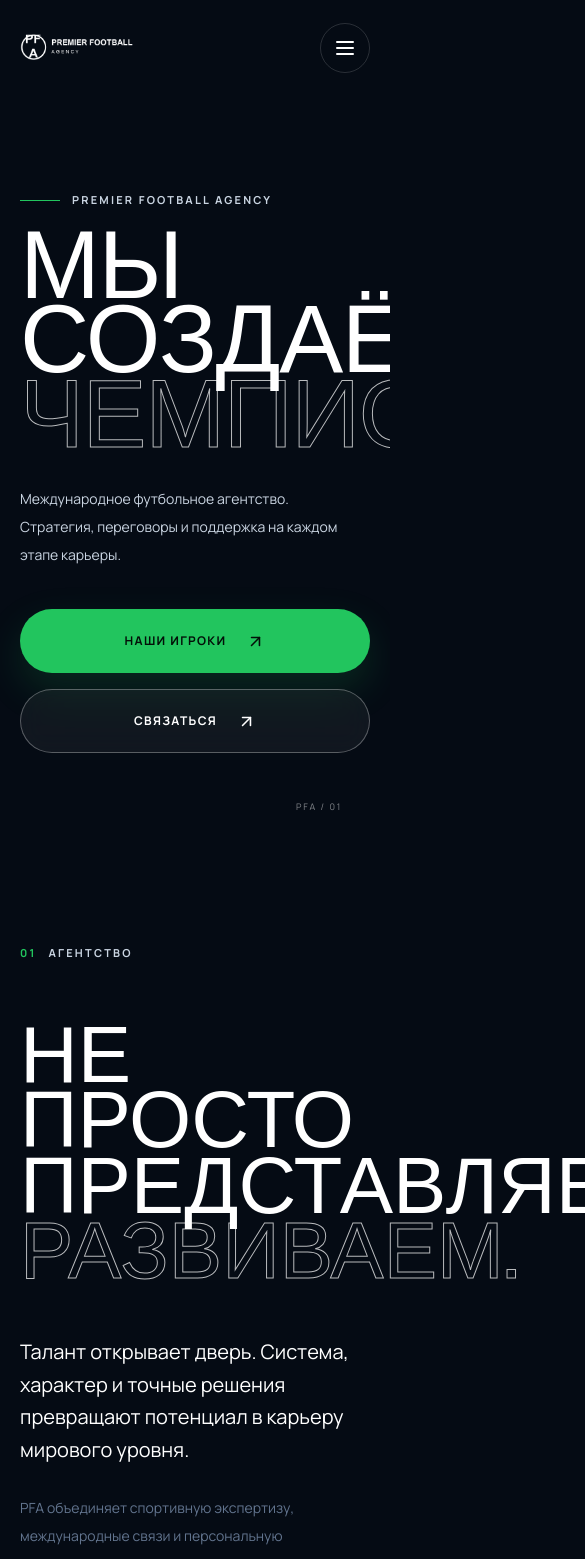
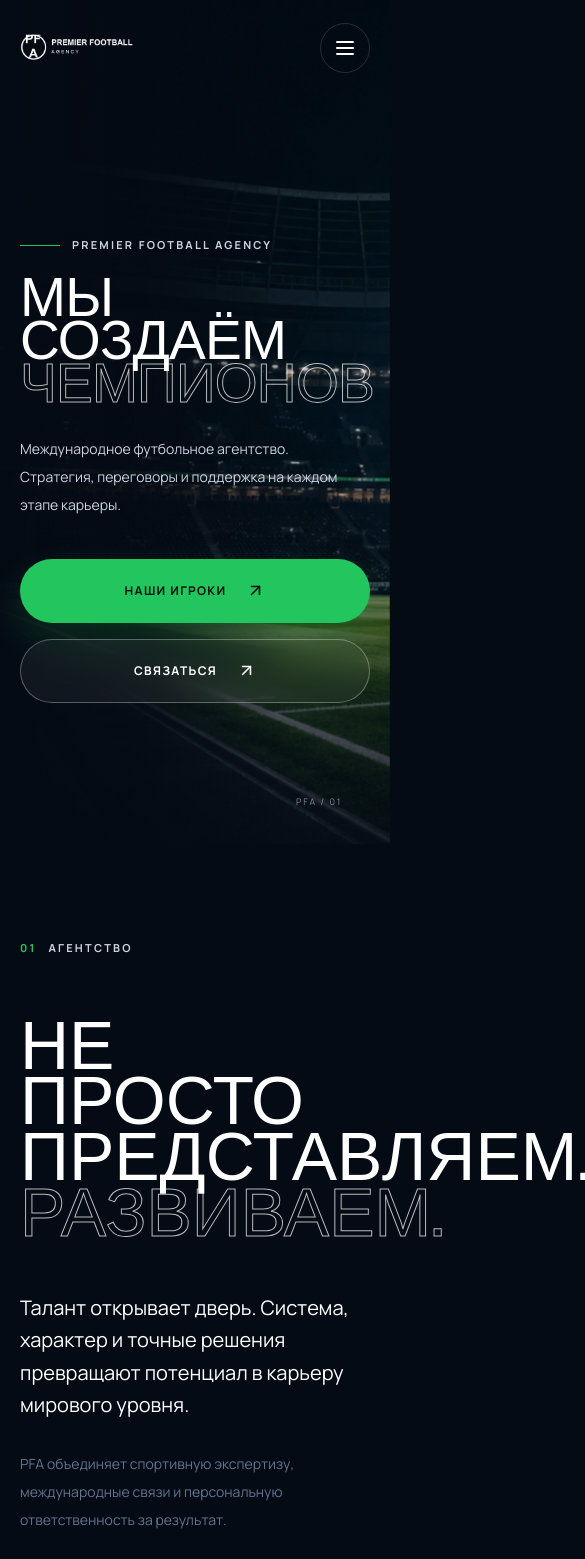
Before and after one commit to malinkavip67/pfa-site_, a Next.js app: page / in a window 390 px wide. Shown: the top 1559 px of the page, 585 px wide, since content can reach past the window. Built offline with nearby package versions, Linux system fonts and the light colour scheme.

Commit message:
fix: harden responsive presentation and local fonts

```diff
--- a/app/players/[slug]/page.tsx
+++ b/app/players/[slug]/page.tsx
@@ -18,5 +18,5 @@ export default async function PlayerPage({ params }: Props) {
   const { slug } = await params;
   const player = players.find((item) => item.slug === slug);
   if (!player) notFound();
-  return <section className="min-h-screen pb-24 pt-32"><Container className="grid grid-cols-[1fr_1.1fr] gap-20 max-lg:grid-cols-1"><div className="relative min-h-[72vh] overflow-hidden"><Image src={player.image} fill priority sizes="(max-width: 1024px) 100vw, 50vw" className="object-cover" alt={player.name} /></div><div className="flex flex-col justify-end pb-10"><span className="text-[10px] uppercase tracking-[.2em] text-[#22C55E]">{player.position}</span><h1 className="font-display mt-5 text-[clamp(6rem,11vw,10rem)] uppercase leading-[.8]">{player.name}</h1><dl className="mt-12 grid grid-cols-2 gap-y-7 border-t border-white/10 pt-8 text-sm"><div><dt className="text-slate-500">Страна</dt><dd className="mt-1">{player.country}</dd></div><div><dt className="text-slate-500">Возраст</dt><dd className="mt-1">{player.age}</dd></div><div><dt className="text-slate-500">Рост</dt><dd className="mt-1">{player.height} см</dd></div><div><dt className="text-slate-500">Вес</dt><dd className="mt-1">{player.weight} кг</dd></div></dl></div></Container></section>;
+  return <section className="min-h-screen pb-24 pt-32"><Container className="grid grid-cols-[1fr_1.1fr] gap-20 max-lg:grid-cols-1"><div className="relative min-h-[72vh] overflow-hidden"><Image src={player.image} fill priority sizes="(max-width: 1024px) 100vw, 50vw" className="object-cover" alt={player.name} /></div><div className="flex flex-col justify-end pb-10"><span className="text-[10px] uppercase tracking-[.2em] text-[#22C55E]">{player.position}</span><h1 className="font-display mt-5 text-[clamp(6rem,11vw,10rem)] uppercase leading-[.8] max-sm:text-[5rem]">{player.name}</h1><dl className="mt-12 grid grid-cols-2 gap-y-7 border-t border-white/10 pt-8 text-sm"><div><dt className="text-slate-500">Страна</dt><dd className="mt-1">{player.country}</dd></div><div><dt className="text-slate-500">Возраст</dt><dd className="mt-1">{player.age}</dd></div><div><dt className="text-slate-500">Рост</dt><dd className="mt-1">{player.height} см</dd></div><div><dt className="text-slate-500">Вес</dt><dd className="mt-1">{player.weight} кг</dd></div></dl></div></Container></section>;
 }
--- a/components/home/About.tsx
+++ b/components/home/About.tsx
@@ -6,7 +6,7 @@ export default function About() {
   return <section id="agency" className="py-36 max-md:py-24"><Container>
     <AnimatedReveal><SectionTitle index="01">Агентство</SectionTitle></AnimatedReveal>
     <AnimatedReveal className="mt-16 grid grid-cols-[1.35fr_.65fr] items-end gap-20 max-lg:grid-cols-1 max-lg:gap-12">
-      <h2 className="font-display text-[clamp(5rem,8vw,8rem)] uppercase leading-[.82]">Не просто<br />представляем.<br /><span className="text-outline">Развиваем.</span></h2>
+      <h2 className="font-display text-[clamp(5rem,8vw,8rem)] uppercase leading-[.82] max-sm:text-[4.25rem]">Не просто<br />представляем.<br /><span className="text-outline">Развиваем.</span></h2>
       <div className="max-w-lg"><p className="text-xl leading-relaxed">Талант открывает дверь. Система, характер и точные решения превращают потенциал в карьеру мирового уровня.</p><p className="mt-7 text-sm leading-7 text-slate-500">PFA объединяет спортивную экспертизу, международные связи и персональную ответственность за результат.</p></div>
     </AnimatedReveal>
   </Container></section>;
--- a/components/home/CallToAction.tsx
+++ b/components/home/CallToAction.tsx
@@ -4,5 +4,5 @@ import Container from "@/components/ui/Container";
 import SectionTitle from "@/components/ui/SectionTitle";
 
 export default function CallToAction() {
-  return <section className="relative flex min-h-[78vh] items-center overflow-hidden text-center"><div className="absolute left-1/2 top-1/2 size-[42rem] -translate-x-1/2 -translate-y-1/2 rounded-full bg-[radial-gradient(circle,rgba(34,197,94,.12),transparent_65%)]" /><Container className="relative"><AnimatedReveal><SectionTitle className="justify-center" index="05">Контакты</SectionTitle><h2 className="font-display mt-6 text-[clamp(5.5rem,11vw,10rem)] uppercase leading-[.8]">Ваш следующий<br /><span className="text-outline">большой шаг</span></h2><p className="mx-auto mt-8 max-w-xl text-sm leading-7 text-slate-300">Готовы обсудить карьеру, трансфер или партнёрство?<br />Начнём с личного разговора.</p><ButtonLink className="mt-9" href="mailto:hello@pfa.agency">hello@pfa.agency</ButtonLink></AnimatedReveal></Container></section>;
+  return <section className="relative flex min-h-[78vh] items-center overflow-hidden text-center"><div className="absolute inset-0 bg-[radial-gradient(circle,rgba(34,197,94,.12),transparent_55%)]" /><Container className="relative"><AnimatedReveal><SectionTitle className="justify-center" index="05">Контакты</SectionTitle><h2 className="font-display mt-6 text-[clamp(5.5rem,11vw,10rem)] uppercase leading-[.8] max-sm:text-[4.25rem]">Ваш следующий<br /><span className="text-outline">большой шаг</span></h2><p className="mx-auto mt-8 max-w-xl text-sm leading-7 text-slate-300">Готовы обсудить карьеру, трансфер или партнёрство?<br />Начнём с личного разговора.</p><ButtonLink className="mt-9" href="mailto:hello@pfa.agency">hello@pfa.agency</ButtonLink></AnimatedReveal></Container></section>;
 }
--- a/components/home/FeaturedPlayers.tsx
+++ b/components/home/FeaturedPlayers.tsx
@@ -9,7 +9,7 @@ interface Props { players: Player[]; }
 
 export default function FeaturedPlayers({ players }: Props) {
   return <section className="bg-[#08111D] py-36 max-md:py-24"><Container>
-    <AnimatedReveal className="grid grid-cols-[1fr_2fr] max-lg:grid-cols-1 max-lg:gap-10"><SectionTitle index="03">Игроки</SectionTitle><h2 className="font-display text-[clamp(5rem,8vw,8rem)] uppercase leading-[.82]">Талант.<br /><span className="text-outline">Характер. Будущее.</span></h2></AnimatedReveal>
+    <AnimatedReveal className="grid grid-cols-[1fr_2fr] max-lg:grid-cols-1 max-lg:gap-10"><SectionTitle index="03">Игроки</SectionTitle><h2 className="font-display text-[clamp(5rem,8vw,8rem)] uppercase leading-[.82] max-sm:text-[3.65rem]">Талант.<br /><span className="text-outline">Характер. Будущее.</span></h2></AnimatedReveal>
     <AnimatedReveal className="mt-20"><PlayersGrid players={players.slice(0, 3)} /></AnimatedReveal>
     <div className="mt-9 flex items-end justify-between gap-8 max-md:flex-col max-md:items-start"><p className="max-w-lg text-[11px] leading-5 text-slate-500">Ограниченная выборка портфолио. Полный состав предоставляется клубам и партнёрам по запросу.</p><Link className="border-b border-[#22C55E] pb-2 text-[11px] font-bold uppercase tracking-wider" href="/players">Все игроки →</Link></div>
   </Container></section>;
--- a/components/home/Hero.tsx
+++ b/components/home/Hero.tsx
@@ -10,16 +10,16 @@ export default function Hero() {
   const { scrollY } = useScroll();
   const imageY = useTransform(scrollY, [0, 900], [0, 100]);
 
-  return <section id="top" className="relative flex min-h-screen items-center overflow-hidden">
-    <motion.div className="absolute -inset-y-24 inset-x-0 -z-30 will-change-transform" style={{ y: imageY }}><Image src="/images/hero/hero-stadium.png" fill priority sizes="100vw" className="object-cover" alt="Ночной футбольный стадион" /></motion.div>
-    <div className="absolute inset-0 -z-20 bg-[linear-gradient(90deg,rgba(5,11,20,.98)_0%,rgba(5,11,20,.82)_38%,rgba(5,11,20,.22)_75%),linear-gradient(0deg,rgba(5,11,20,.78),transparent_50%)]" />
-    <Container className="pt-24 max-md:pb-24 max-md:pt-48">
-      <motion.div initial={{ opacity: 0 }} animate={{ opacity: 1 }} transition={{ delay: 0.35, duration: 0.8 }} className="flex items-center gap-3 text-[11px] font-bold uppercase tracking-[.2em] text-slate-300"><span className="h-px w-10 bg-[#22C55E]" />Premier Football Agency</motion.div>
-      <motion.h1 initial={{ opacity: 0, y: 48 }} animate={{ opacity: 1, y: 0 }} transition={{ duration: 1, ease: [0.22, 1, 0.36, 1] }} className="font-display mt-6 text-[clamp(6rem,11vw,11.5rem)] uppercase leading-[.78] tracking-[-.015em]">Мы создаём<br /><span className="text-outline">чемпионов</span></motion.h1>
-      <motion.p initial={{ opacity: 0, y: 24 }} animate={{ opacity: 1, y: 0 }} transition={{ delay: 0.45, duration: 0.8 }} className="mt-7 max-w-xl text-sm leading-7 text-slate-300">Международное футбольное агентство.<br />Стратегия, переговоры и поддержка на каждом этапе карьеры.</motion.p>
-      <motion.div initial={{ opacity: 0, y: 20 }} animate={{ opacity: 1, y: 0 }} transition={{ delay: 0.65, duration: 0.8 }} className="mt-10 flex gap-4 max-sm:flex-col"><ButtonLink href="/players">Наши игроки</ButtonLink><ButtonLink href="/contacts" variant="secondary">Связаться</ButtonLink></motion.div>
+  return <section id="top" className="relative isolate flex min-h-screen items-center overflow-hidden">
+    <motion.div className="absolute -inset-y-24 inset-x-0 z-0 will-change-transform" style={{ y: imageY }}><Image src="/images/hero/hero-stadium.png" fill priority sizes="100vw" className="object-cover" alt="Ночной футбольный стадион" /></motion.div>
+    <div className="absolute inset-0 z-10 bg-[linear-gradient(90deg,rgba(5,11,20,.98)_0%,rgba(5,11,20,.82)_38%,rgba(5,11,20,.22)_75%),linear-gradient(0deg,rgba(5,11,20,.78),transparent_50%)]" />
+    <Container className="relative z-20 pt-24 max-md:pb-24 max-md:pt-48">
+      <motion.div initial={false} animate={{ opacity: 1, y: 0 }} className="flex items-center gap-3 text-[11px] font-bold uppercase tracking-[.2em] text-slate-300"><span className="h-px w-10 bg-[#22C55E]" />Premier Football Agency</motion.div>
+      <motion.h1 initial={false} animate={{ opacity: 1, y: 0 }} className="font-display mt-6 text-[clamp(6rem,11vw,11.5rem)] uppercase leading-[.78] tracking-[-.015em] max-sm:text-[3.45rem]">Мы создаём<br /><span className="text-outline">чемпионов</span></motion.h1>
+      <motion.p initial={false} animate={{ opacity: 1, y: 0 }} className="mt-7 max-w-xl text-sm leading-7 text-slate-300">Международное футбольное агентство.<br />Стратегия, переговоры и поддержка на каждом этапе карьеры.</motion.p>
+      <motion.div initial={false} animate={{ opacity: 1, y: 0 }} className="mt-10 flex gap-4 max-sm:flex-col"><ButtonLink href="/players">Наши игроки</ButtonLink><ButtonLink href="/contacts" variant="secondary">Связаться</ButtonLink></motion.div>
     </Container>
-    <a href="#agency" className="absolute bottom-9 left-12 flex items-center gap-4 text-[9px] uppercase tracking-[.18em] text-slate-300 max-md:hidden">Подробнее <ArrowDown className="text-[#22C55E]" size={18} /></a>
-    <span className="absolute bottom-9 right-12 text-[9px] tracking-[.2em] text-white/50">PFA / 01</span>
+    <a href="#agency" className="absolute bottom-9 left-12 z-20 flex items-center gap-4 text-[9px] uppercase tracking-[.18em] text-slate-300 max-md:hidden">Подробнее <ArrowDown className="text-[#22C55E]" size={18} /></a>
+    <span className="absolute bottom-9 right-12 z-20 text-[9px] tracking-[.2em] text-white/50">PFA / 01</span>
   </section>;
 }
--- a/components/home/Services.tsx
+++ b/components/home/Services.tsx
@@ -8,7 +8,7 @@ interface Props { services: Service[]; }
 
 export default function Services({ services }: Props) {
   return <section className="py-36 max-md:py-24"><Container>
-    <AnimatedReveal className="grid grid-cols-[1fr_2fr] max-lg:grid-cols-1 max-lg:gap-10"><SectionTitle index="02">Экспертиза</SectionTitle><h2 className="font-display text-[clamp(5rem,8vw,8rem)] uppercase leading-[.82]">Всё, что нужно<br /><span className="text-outline">для большого пути</span></h2></AnimatedReveal>
+    <AnimatedReveal className="grid grid-cols-[1fr_2fr] max-lg:grid-cols-1 max-lg:gap-10"><SectionTitle index="02">Экспертиза</SectionTitle><h2 className="font-display text-[clamp(5rem,8vw,8rem)] uppercase leading-[.82] max-sm:text-[3.8rem]">Всё, что нужно<br /><span className="text-outline">для большого пути</span></h2></AnimatedReveal>
     <div className="mt-24 border-t border-white/10 max-md:mt-14">{services.map((service, index) => <AnimatedReveal delay={index * 0.06} key={service.id} className="group grid min-h-40 grid-cols-[5rem_1fr_1.15fr_2rem] items-center gap-6 border-b border-white/10 transition hover:bg-[#0C1726]/50 hover:px-5 max-md:grid-cols-[2.5rem_1fr_1.5rem] max-md:gap-3 max-md:py-6"><span className="text-[11px] text-[#22C55E]">{service.id}</span><h3 className="font-display text-5xl uppercase max-md:text-4xl">{service.title}</h3><p className="text-sm leading-7 text-slate-500 max-md:col-span-2 max-md:col-start-2">{service.description}</p><ArrowUpRight className="text-[#22C55E] max-md:col-start-3 max-md:row-start-1" /></AnimatedReveal>)}</div>
   </Container></section>;
 }
--- a/components/ui/AnimatedReveal.tsx
+++ b/components/ui/AnimatedReveal.tsx
@@ -10,5 +10,5 @@ interface Props {
 }
 
 export default function AnimatedReveal({ children, className = "", delay = 0 }: Props) {
-  return <motion.div className={className} initial={{ opacity: 0, y: 28 }} whileInView={{ opacity: 1, y: 0 }} viewport={{ once: true, amount: 0.2 }} transition={{ duration: 0.8, delay, ease: [0.22, 1, 0.36, 1] }}>{children}</motion.div>;
+  return <motion.div className={className} initial={false} whileInView={{ opacity: 1, y: 0 }} viewport={{ once: true, amount: 0.2 }} transition={{ duration: 0.8, delay, ease: [0.22, 1, 0.36, 1] }}>{children}</motion.div>;
 }
--- a/components/ui/PageHero.tsx
+++ b/components/ui/PageHero.tsx
@@ -3,5 +3,5 @@ import Container from "@/components/ui/Container";
 interface Props { eyebrow: string; title: string; description: string; }
 
 export default function PageHero({ eyebrow, title, description }: Props) {
-  return <section className="flex min-h-[62vh] items-end border-b border-white/10 pb-20 pt-40"><Container><span className="text-[10px] font-bold uppercase tracking-[.2em] text-[#22C55E]">{eyebrow}</span><h1 className="font-display mt-5 text-[clamp(6rem,13vw,12rem)] uppercase leading-[.78]">{title}</h1><p className="mt-8 max-w-xl text-sm leading-7 text-slate-400">{description}</p></Container></section>;
+  return <section className="flex min-h-[62vh] items-end border-b border-white/10 pb-20 pt-40"><Container><span className="text-[10px] font-bold uppercase tracking-[.2em] text-[#22C55E]">{eyebrow}</span><h1 className="font-display mt-5 text-[clamp(6rem,13vw,12rem)] uppercase leading-[.78] max-sm:text-[5rem]">{title}</h1><p className="mt-8 max-w-xl text-sm leading-7 text-slate-400">{description}</p></Container></section>;
 }
--- a/styles/globals.css
+++ b/styles/globals.css
@@ -1,4 +1,5 @@
-@import url("https://fonts.googleapis.com/css2?family=Bebas+Neue&family=Manrope:wght@400;500;600;700&display=swap");
+@import "@fontsource/bebas-neue";
+@import "@fontsource-variable/manrope";
 @import "tailwindcss";
 
 @theme {
@@ -6,15 +7,15 @@
   --color-pfa-card: #0C1726;
   --color-pfa-green: #22C55E;
   --font-sans: "Manrope", sans-serif;
-  --font-display: "Bebas Neue", sans-serif;
+  --font-display: "Bebas Neue", Impact, sans-serif;
 }
 
 :root { color-scheme: dark; }
 * { box-sizing: border-box; }
 html { scroll-behavior: smooth; background: #050B14; }
-body { margin: 0; min-width: 320px; background: #050B14; color: #FFFFFF; font-family: "Manrope", sans-serif; }
+body { margin: 0; min-width: 320px; overflow-x: clip; background: #050B14; color: #FFFFFF; font-family: "Manrope", sans-serif; }
 button, a { -webkit-tap-highlight-color: transparent; }
-.font-display { font-family: "Bebas Neue", sans-serif; }
+.font-display { font-family: "Bebas Neue", Impact, sans-serif; }
 .text-outline { color: transparent; -webkit-text-stroke: 1px rgba(255,255,255,.72); }
 ::selection { color: #050B14; background: #22C55E; }
 
```
Also changed, not shown: package.json (+8 -1 lines), 2 other files (tests, documents, lock files or other folders).
